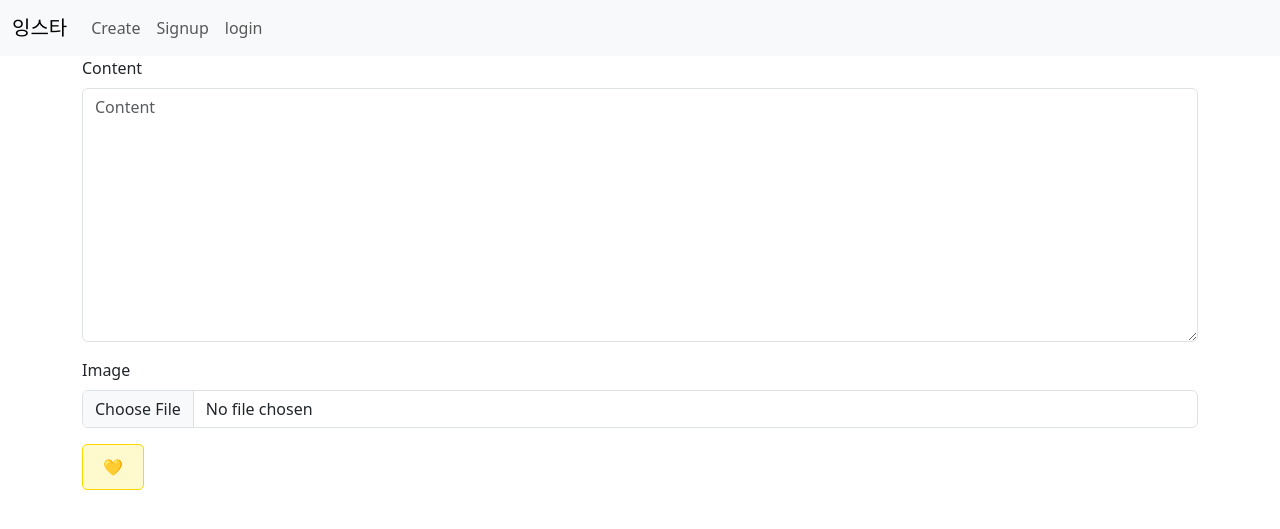
After one commit to Yerineeeee98/minsta, a Django app: page /posts/create/ in a window 1280 px wide. The commit adds this page. Shown: the top 529 px of the page. Run offline with Django 5.2, Linux system fonts and the light colour scheme; some libraries are stand-ins or nearby versions.

Commit message:
post create기능 구현까지

```diff
--- a/insta/urls.py
+++ b/insta/urls.py
@@ -16,6 +16,8 @@ Including another URLconf
 """
 from django.contrib import admin
 from django.urls import path, include
+from django.conf.urls.static import static
+from django.conf import settings
 
 urlpatterns = [
     path('admin/', admin.site.urls),
--- /dev/null
+++ b/posts/forms.py
@@ -0,0 +1,7 @@
+from django.forms import ModelForm
+from .models import Post
+
+class PostForm(ModelForm):
+    class Meta():
+        model = Post
+        fields = '__all__'
--- /dev/null
+++ b/posts/templates/create.html
@@ -0,0 +1,11 @@
+{% extends 'base.html' %}
+{% load django_bootstrap5 %}
+
+{% block body %}
+
+    <form action="" method = "POST" enctype="multipart/form-data">
+        {% csrf_token %}
+        {% bootstrap_form form %}
+        <input type="submit" value="💛" style="background-color: #FFFACD; color: black; border: 1px solid #FFD700; padding: 10px 20px; border-radius: 5px; cursor: pointer;">
+    </form>
+{% endblock %}
--- a/posts/templates/index.html
+++ b/posts/templates/index.html
@@ -4,5 +4,7 @@
     {% for post in posts %}
         <p>{{post.content}}</p>
         <p>{{post.image}}</p>
+        {% include '_card.html' %}
+
     {% endfor %}
 {% endblock %}
--- a/posts/urls.py
+++ b/posts/urls.py
@@ -1,9 +1,13 @@
 from django.urls import path
 from . import views
+from django.conf.urls.static import static
+from django.conf import settings
 
 app_name = "posts"
 
 urlpatterns = [
     path('', views.index, name = "index"),
+    path('create/', views.create, name = "create"),
+]
 
-]
+static(settings.MEDIA_URL, document_root=settings.MEDIA_ROOT)
--- a/posts/views.py
+++ b/posts/views.py
@@ -1,5 +1,6 @@
-from django.shortcuts import render
+from django.shortcuts import render, redirect
 from .models import Post
+from .forms import PostForm
 
 # Create your views here.
 
@@ -11,3 +12,53 @@ def index(request):
     }
 
     return render(request, 'index.html', context)
+
+def create(request):
+
+    # 모든 경우의 수
+    # -GET :form을 만들어서 html 문서를 사용자에게 리턴
+    # -POST : invalid data (데이터 검증 실패)
+    # -POST : valid data (데이터 검증 성공)
+
+    # new/ - > 빈종이를 보여주는 기능
+    # create - >  사용자가 입력한 데이터 저장
+    # -------
+    # GET create/ => 빈 종이를 보여주는 기능
+    # POST create/ => 사용자가 입력한 데이터 저장
+
+   # 5. POST 요청(invalid data가 들어올 때)
+   # 10. POST 요청 (valid data가 들어올 때)
+    if request.method == 'POST':
+        # 6. 사용자가 입력한 데이터  (request.POST)를 form 생성(invalid한 데이터)
+        # 7. 사용자가 입력한 데이터  (request.POST)를 form 생성(valid한 데이터)
+        form = PostForm(request.POST, request.FILES)
+
+        # 7. form의 유효성 검증(실패)
+        # 12. form을 검증 (성공)
+        if form.is_valid(): # 이상한 데이터인지 아닌지 검증하기(데이터가 유효한지 아닌지)
+            # 13. form 저장
+            form.save()
+            # 14. index로 redirect
+            return redirect('posts:index')
+    else: # 유효하지 않으면 다시 작성하라고 하기
+        form = PostForm()
+
+    context = {
+        'form': form,
+         }
+    return render(request, 'create.html', context)
+
+    # # 1. GET 요청
+    # else: # 빈종이를 보여주는 기능
+    #     # 2. 비어있는 form을 만든다.
+    #     form = PostForm()
+
+    # # 3. context dict에 비어있는 form을 담는다.
+    # # 8. context dict에 검증에 실패한 form을 담는다.
+    # context = {
+    #     'form': form,
+
+    #     }
+    # # 4. create.html을 랜더링 (주어진 데이터를 화면에 시각적으로 표현하는 과정)
+    # # 9. create.html을 랜더링
+    # return render(request, 'create.html', context)
--- /dev/null
+++ b/templates/_nav.html
@@ -0,0 +1,15 @@
+<nav class="navbar navbar-expand-lg bg-body-tertiary">
+    <div class="container-fluid">
+      <a class="navbar-brand" href="{% url 'posts:index' %}">잉스타</a>
+      <button class="navbar-toggler" type="button" data-bs-toggle="collapse" data-bs-target="#navbarNavAltMarkup" aria-controls="navbarNavAltMarkup" aria-expanded="false" aria-label="Toggle navigation">
+        <span class="navbar-toggler-icon"></span>
+      </button>
+      <div class="collapse navbar-collapse" id="navbarNavAltMarkup">
+        <div class="navbar-nav">
+          <a class="nav-link" href="{% url 'posts:create' %}">Create</a>
+          <a class="nav-link" href="#">Signup</a>
+          <a class="nav-link" href="#">login</a>
+        </div>
+      </div>
+    </div>
+</nav>
--- a/templates/base.html
+++ b/templates/base.html
@@ -7,9 +7,12 @@
     <link href="https://cdn.jsdelivr.net/npm/bootstrap@5.3.3/dist/css/bootstrap.min.css" rel="stylesheet" integrity="sha384-QWTKZyjpPEjISv5WaRU9OFeRpok6YctnYmDr5pNlyT2bRjXh0JMhjY6hW+ALEwIH" crossorigin="anonymous">
 </head>
 <body>
-    {% block body %}
-    {% endblock %}
+    {% include '_nav.html' %}
+    <div class="container">
+        {% block body %}
+        {% endblock %}
 
+    </div>
     <script src="https://cdn.jsdelivr.net/npm/bootstrap@5.3.3/dist/js/bootstrap.bundle.min.js" integrity="sha384-YvpcrYf0tY3lHB60NNkmXc5s9fDVZLESaAA55NDzOxhy9GkcIdslK1eN7N6jIeHz" crossorigin="anonymous"></script>
 </body>
 
```
Also changed, not shown: insta/settings.py (+7 -1 lines), posts/templates/_card.html (added, +12 -0 lines), README.md.
